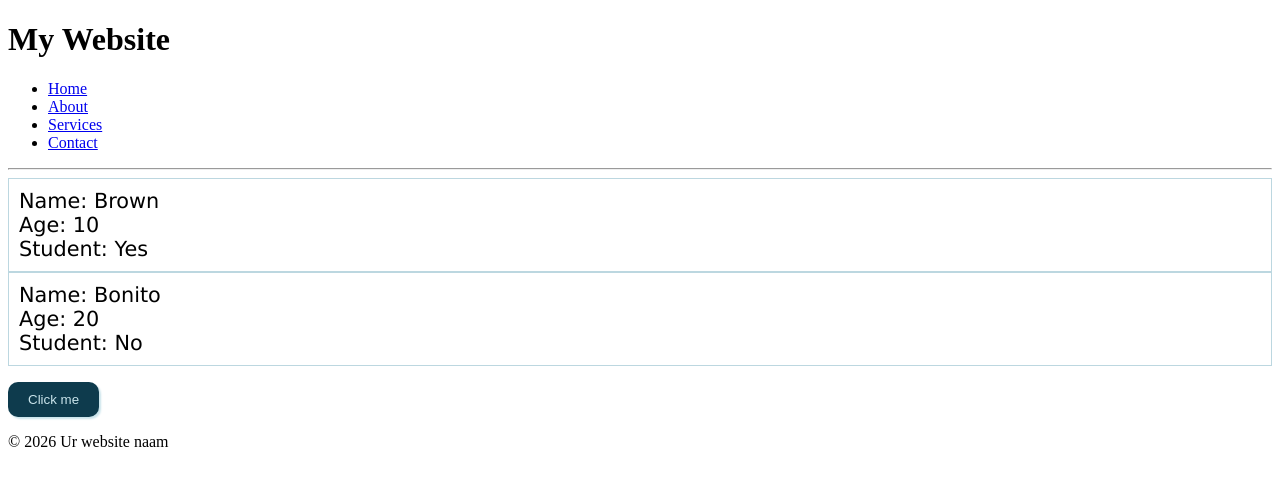
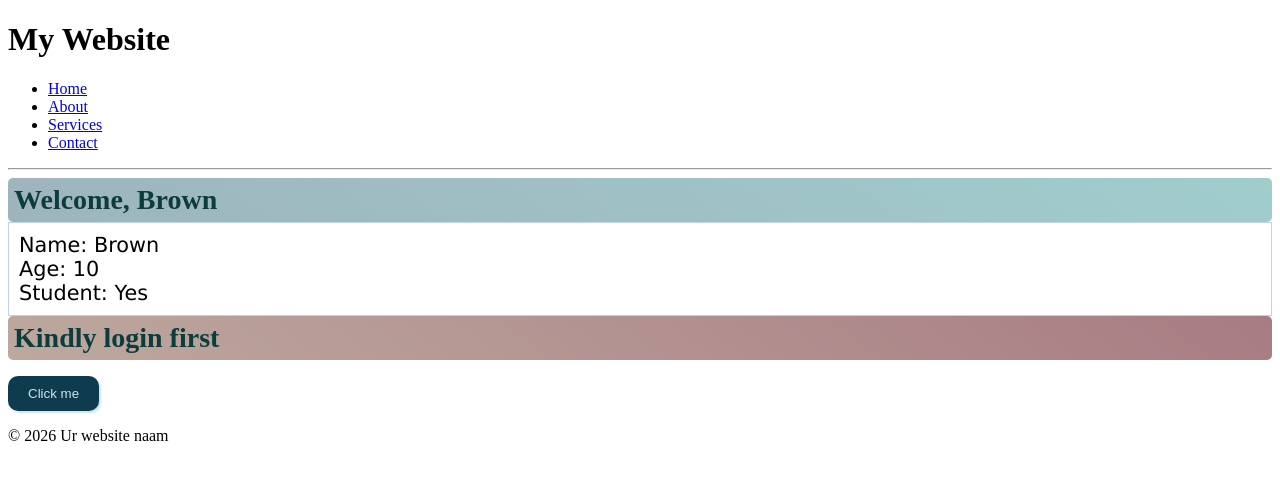
Before and after one commit to fahin99/Web-Dev, a React (Vite) app in the folder tryout/: page / in a window 1280 px wide. Shown: the top 486 px of the page. Built offline with nearby package versions, Linux system fonts and the light colour scheme.

Commit message:
feat: implement Greeting component with conditional rendering; add styles for welcome and login prompts

```diff
--- a/tryout/src/App.jsx
+++ b/tryout/src/App.jsx
@@ -5,6 +5,7 @@ import Card from "./Card.jsx";
 import Button from "./Button/Button.jsx";
 import Button1 from "./Button1.jsx";
 import Student from "./Student.jsx";
+import Greeting from "./Greeting.jsx";
 function App() {
   return(
     <>
@@ -12,8 +13,9 @@ function App() {
       {/* <Food/>
       <Card/>
       <Button/> */}
+      <Greeting name="Brown" isLoggedIn={true}/>
       <Student name="Brown" age={10} isStudent={true}/>
-      <Student name="Bonito" age={20} isStudent={false}/>
+      <Greeting name="Bonito" isLoggedIn={false}/>
       <p/>
       <Button1/>
       <Footer/>
--- /dev/null
+++ b/tryout/src/Greeting.jsx
@@ -0,0 +1,12 @@
+function Greeting(props){
+    // return(
+    //     props.isLoggedIn ? <h2 className="wc_msg">Welcome, {props.name}</h2>:
+    //                        <h2 className="login_prompt">Kindly login first</h2>
+    // );
+    // if(props.isLoggedIn) return(<h2 className="wc_msg">Welcome, {props.name}</h2>);
+    // else return(<h2 className="login_prompt">Kindly login first</h2>);
+    const wc_msg=<h2 className="wc_msg">Welcome, {props.name}</h2>
+    const login_prompt=<h2 className="login_prompt">Kindly login first</h2>
+    return(props.isLoggedIn ? wc_msg : login_prompt);
+}
+export default Greeting;
--- a/tryout/src/index.css
+++ b/tryout/src/index.css
@@ -48,3 +48,21 @@
 .student p{
   margin: 0;
 }
+
+.wc_msg{
+  font-size: 1.75rem;
+  background-image: linear-gradient(37deg, #9eb4bd, #a0cdcd);
+  color:#0c3c3c;
+  padding: 6px;
+  border-radius: 5px;
+  margin:0;
+}
+
+.login_prompt{
+  font-size: 1.75rem;
+  background-image: linear-gradient(37deg, #bda89e, #a87c83);
+  color:#0c3c3c;
+  padding: 6px;
+  border-radius: 5px;
+  margin:0;
+}
```
